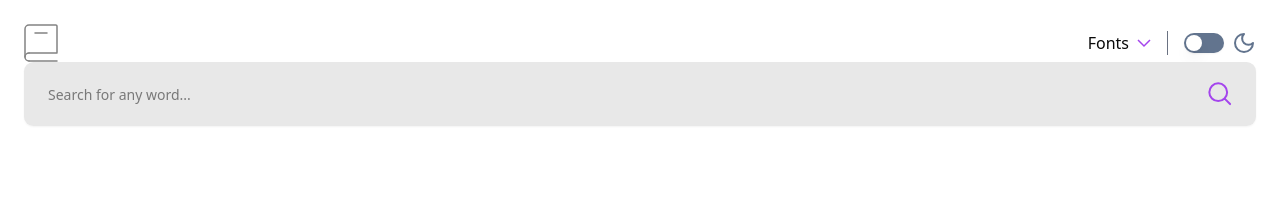
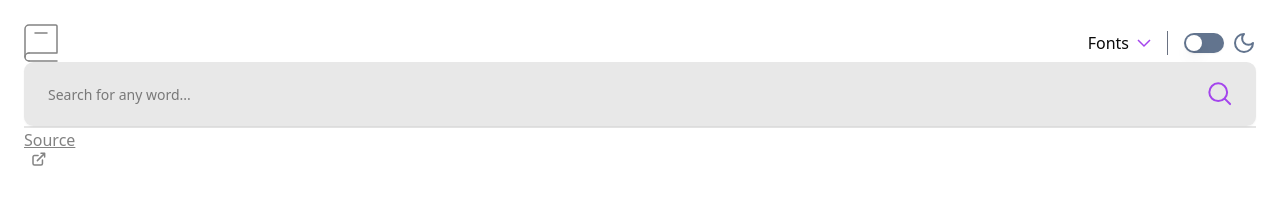
Before and after one commit to SuhasPatnaik/shabdkosh, a React (Vite) app: page / in a window 1280 px wide. Shown: the top 216 px of the page. Built offline with nearby package versions, Linux system fonts and the light colour scheme; the HTML template or start-up script is replaced by a standard one.

Commit message:
Extract + Render definition(s), synonym(s) and source url w/ stylings

```diff
--- a/src/App.tsx
+++ b/src/App.tsx
@@ -13,6 +13,11 @@ interface Phonetic {
   audio?: string;
 }
 
+interface Definition {
+  definition: string;
+  synonyms: Array<string>[];
+}
+
 interface Meaning {
   partOfSpeech: string;
   definitions: Definition[];
@@ -24,6 +29,7 @@ interface DictionaryData {
   word: string;
   phonetics: Phonetic[];
   meanings: Meaning[];
+  sourceUrls: string;
 }
 
 function App() {
@@ -73,7 +79,7 @@ function App() {
         />
         {error && <p className="text-warning mt-4">{error}</p>}
         {data && <Dictionary word={data.word} phonetics={data.phonetics} />}
-        <Meaning meanings={data?.meanings} />
+        <Meaning meanings={data?.meanings} sourceUrl={data?.sourceUrls} />
       </div>
     </>
   );
--- a/src/components/Meaning.tsx
+++ b/src/components/Meaning.tsx
@@ -1,22 +1,41 @@
-export default function Meaning({ meanings }) {
-  console.log("meanings::: ", meanings);
-  // console.log("meaning?.definitions::: ", meanings?.[0]?.definitions);
+export default function Meaning({ meanings, sourceUrl }) {
   return (
     <>
       {meanings?.map((meaning, index) => (
         <div key={index}>
           <span className="flex gap-4 items-center">
             <p>{meaning?.partOfSpeech}</p>
-            <div className="w-full border-t-1"></div>
+            <div className="w-full border-t-2" />
           </span>
-          <p>Meaning</p>
-          <ul className="list-disc">
+          <p className="text-neutral-400">Meaning</p>
+          <ul className="flex flex-col gap-2">
             {meaning.definitions?.map((definition, index) => (
-              <li key={index}>{definition?.definition}</li>
+              <>
+                <li key={index} className="list-disc">
+                  {definition?.definition}
+                </li>
+                <li key={index} className="text-neutral-400">
+                  {JSON.stringify(definition?.example)}
+                </li>
+              </>
             ))}
           </ul>
+          {meaning.synonyms?.length > 0 && (
+            <div>
+              <p className="text-neutral-400">Synonyms</p>
+              <p>{meaning.synonyms?.join(",")}</p>
+            </div>
+          )}
         </div>
       ))}
+      <div className="w-full border-t-2" />
+      <p className="text-neutral-400">
+        <u>Source</u>
+      </p>
+      <a href={sourceUrl} target="_blank" className="flex gap-2">
+        <u>{sourceUrl}</u>
+        <img src="images/icon-new-window.svg" alt="Open in new tab icon" />
+      </a>
     </>
   );
 }
```
